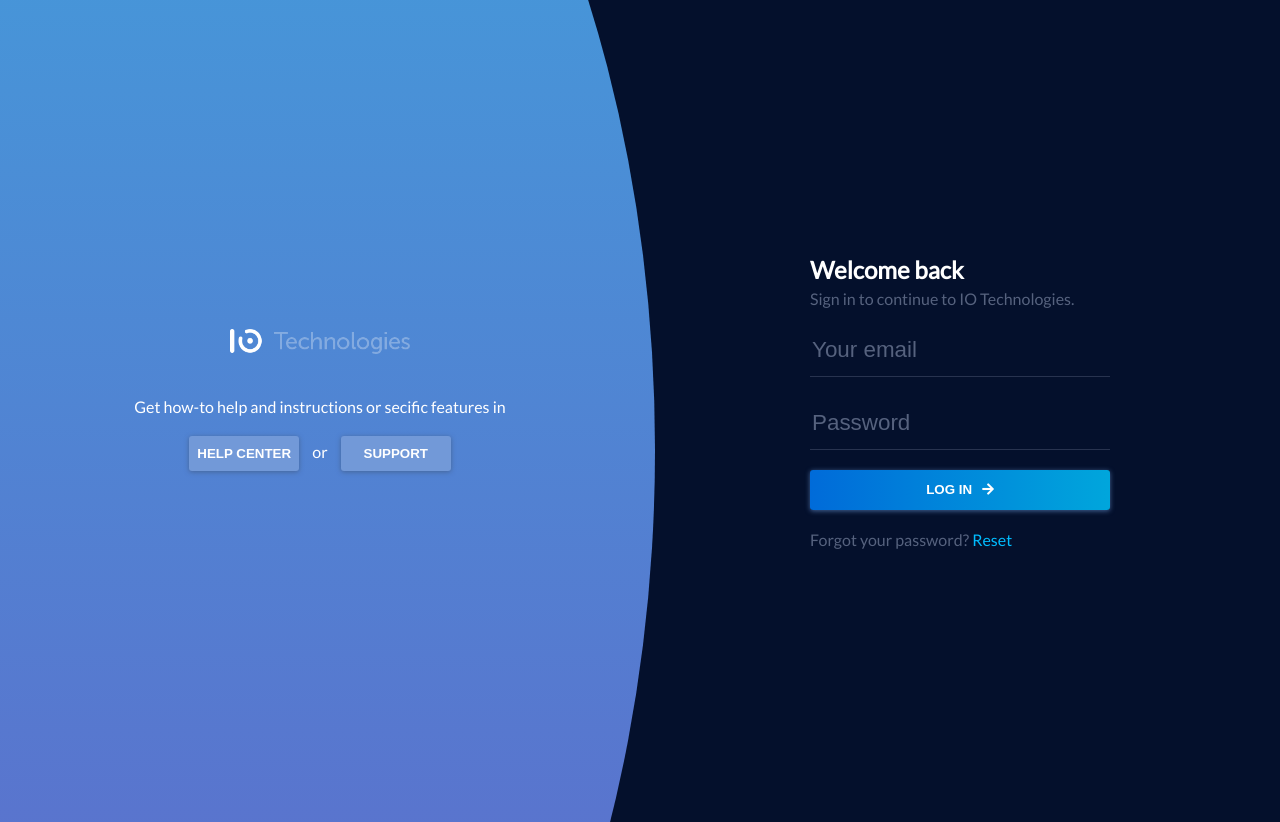
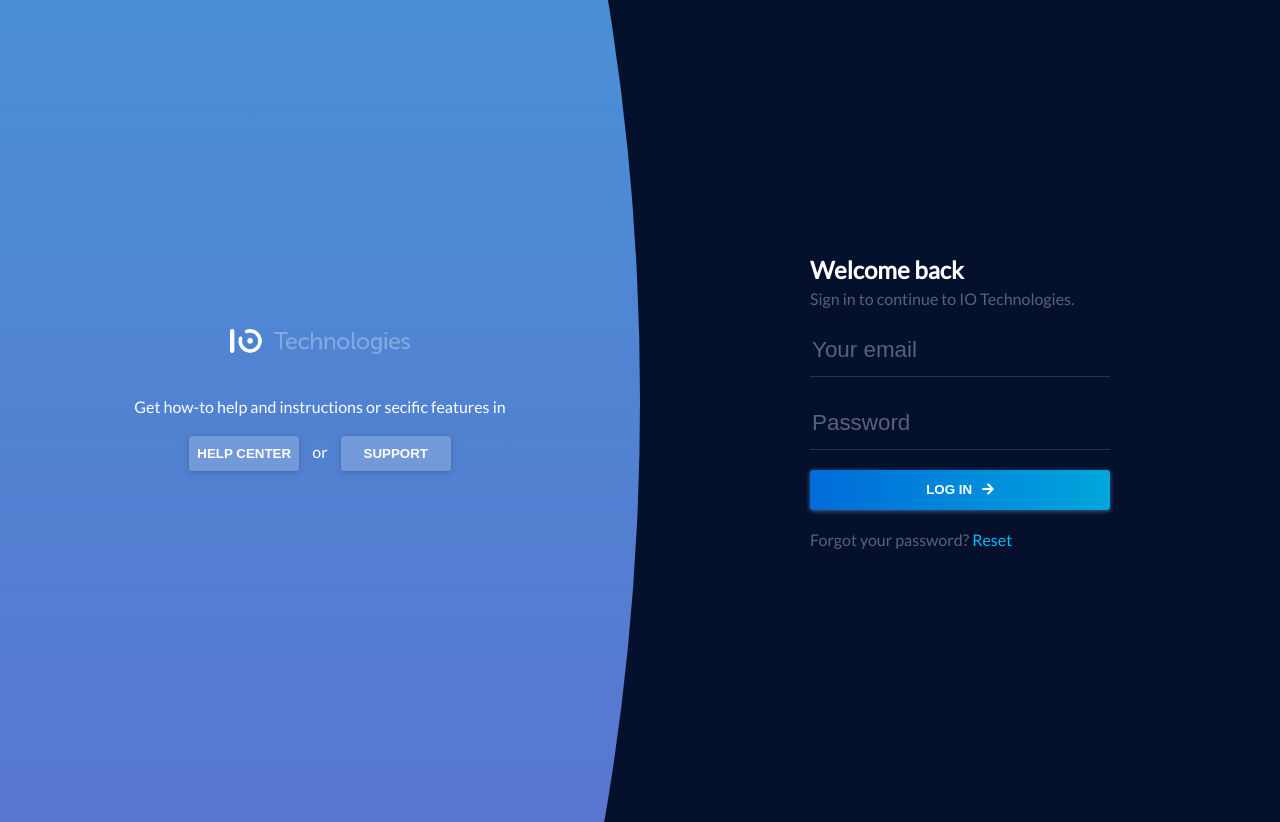
Before and after one commit to NikitaVolkov87/test_task_io-technologies, a plain HTML site: page index.html in a window 1280 px wide. Shown: the top 822 px of the page. Drawn offline with Linux system fonts and the light colour scheme.

Commit message:
fix styles and html of background figure to respect the adaptivity

```diff
--- a/dist/css/main.css
+++ b/dist/css/main.css
@@ -29,30 +29,14 @@ body {
   max-width: 300px;
   margin: auto;
 }
+
+
+
 /* --------------- HELP_form --------------- */
-.subblock__help {
-  /*position: relative;*/
-}
-
 .col__help {
   text-align: center;
 }
-/*help background*/
-.container__help_background {
-  position: absolute;
-  z-index: -10;
-  right: 0;
-  top: 0;
-  transform: translate(0%, -32%) scale(0.5, 0.8);
-}
 
-.help_background_figure {
-  width: 2500px;
-  height: 2500px;
-  background: linear-gradient(#3baadf, #675cc6);
-  border-radius: 100%;
-}
-/*help*/
 .help_button {
   width: 110px;
   height: 35px;
@@ -85,6 +69,28 @@ body {
 
 .help_button-splitter {
   margin: 10px;
+}
+
+
+
+/* --------------- BG --------------- */
+.subblock__background {
+  position: absolute;
+}
+
+.container__background {
+  position: absolute;
+  z-index: -10;
+  right: 0;
+  top: 0;
+  transform: translate(0%, -50%) scale(0.5, 0.8);
+}
+
+.background_figure {
+  width: 200vw;
+  height: 400vh;
+  background: linear-gradient(#3baadf, #675cc6);
+  border-radius: 100%;
 }
 
 
--- a/index.html
+++ b/index.html
@@ -38,8 +38,10 @@
 					</div>
 				</div>
 			</div>
-			<div class="container__help_background">
-				<div class="help_background_figure"></div>
+		</div>
+		<div class="subblock subblock__background">
+			<div class="container__background">
+				<div class="background_figure"></div>
 			</div>
 		</div>
 	</div>
```
Also changed, not shown: 1 other file.
